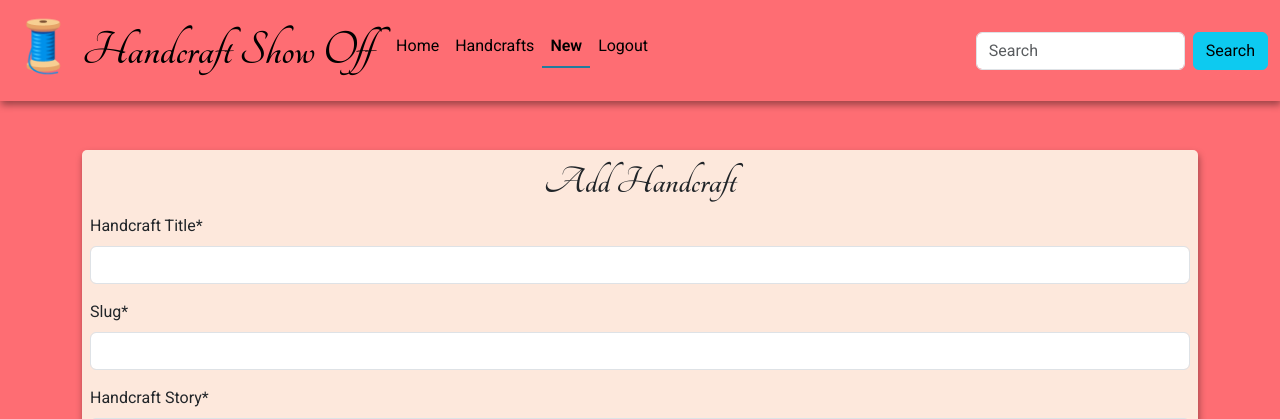
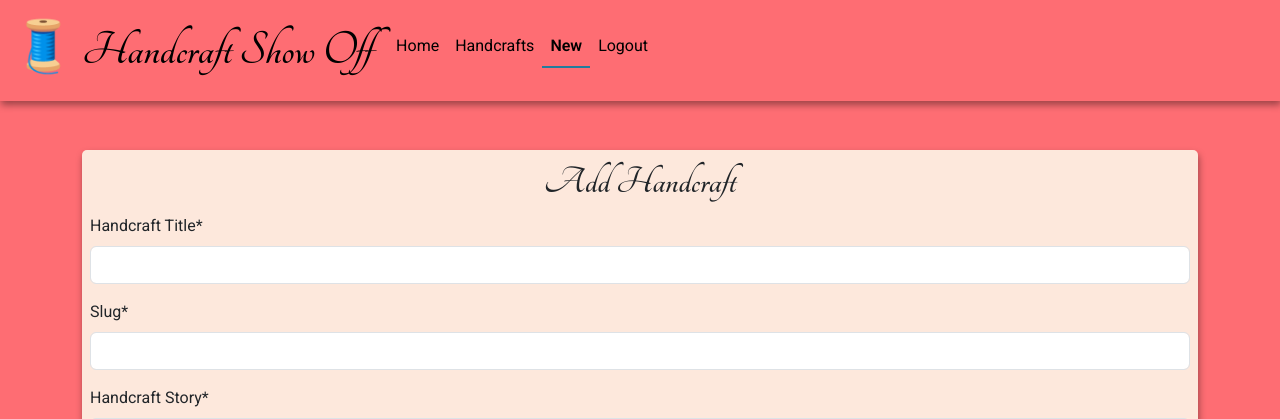
Before and after one commit to AnnikaW-dev/handcraft_show_off_awa, a Django app: page /handcrafts/add/ in a window 1280 px wide. Shown: the top 419 px of the page. Run offline with Django 5.2, Linux system fonts and the light colour scheme; the visitor is signed in with stand-in values (Sample User, id 1); data that the repository does not hold is empty; some libraries are stand-ins or nearby versions.

Commit message:
Remove Search from navbar

```diff
--- a/templates/includes/header.html
+++ b/templates/includes/header.html
@@ -45,11 +45,6 @@
               </li>
               {% endif %}
             </ul>
-            <!--Form for Seach -->
-            <form class="d-flex" role="search">
-                <input class="form-control me-2" type="search" placeholder="Search" aria-label="Search">
-                <button class="btn btn-info" type="submit">Search</button>
-              </form>
           </div>
         </div>
       </nav>
```
